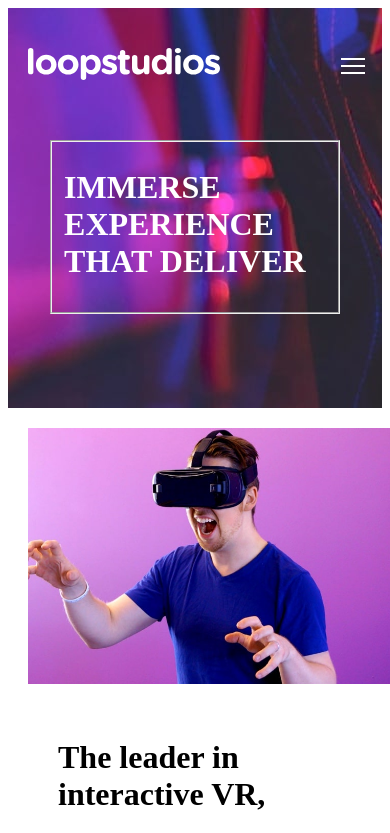
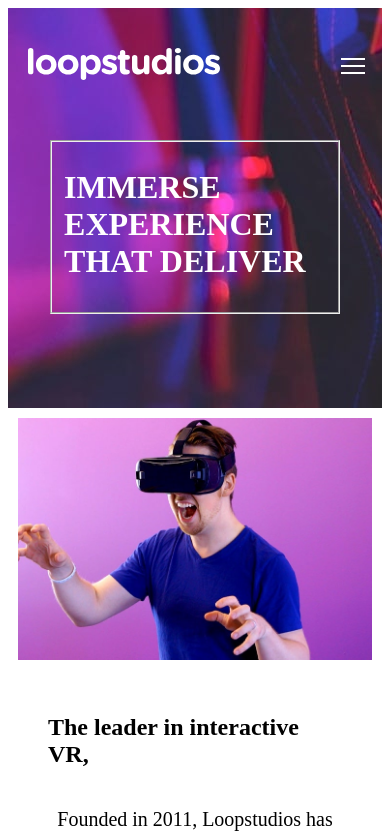
Before and after one commit to NerdsCube/loopstudios, a React (Create React App) app: page / in a window 390 px wide. Shown: the top 833 px of the page. Built offline with nearby package versions, Linux system fonts and the light colour scheme.

Commit message:
update style forinteractive component

```diff
--- a/src/components/Interactive.js
+++ b/src/components/Interactive.js
@@ -6,7 +6,7 @@ function Interactive() {
         <div className="interactive">
             <div className="inter-img"><img  src={interactive}/></div>
             <div className="sm">
-                <h1>The leader in interactive VR,</h1>
+                <h2>The leader in interactive VR,</h2>
                 <p>Founded in 2011, Loopstudios has been producing world-class virtual reality projects for some of the best companies around the globe. Our award-winning creations have transformed businesses through digital experiences that bind to their brand.</p>
             </div>
         </div>
--- a/src/style.css
+++ b/src/style.css
@@ -216,11 +216,12 @@ footer{
         display: flex;
         flex-direction: column;
         align-items: center;
-        padding: 20px;
-        width: 100%;
+        padding: 10px;
+        max-width: 100%;
     }
     .interactive img{
-        max-width: 100%;
+        width: 100%;
+
     }
     .sm{
         padding: 30px;
```
